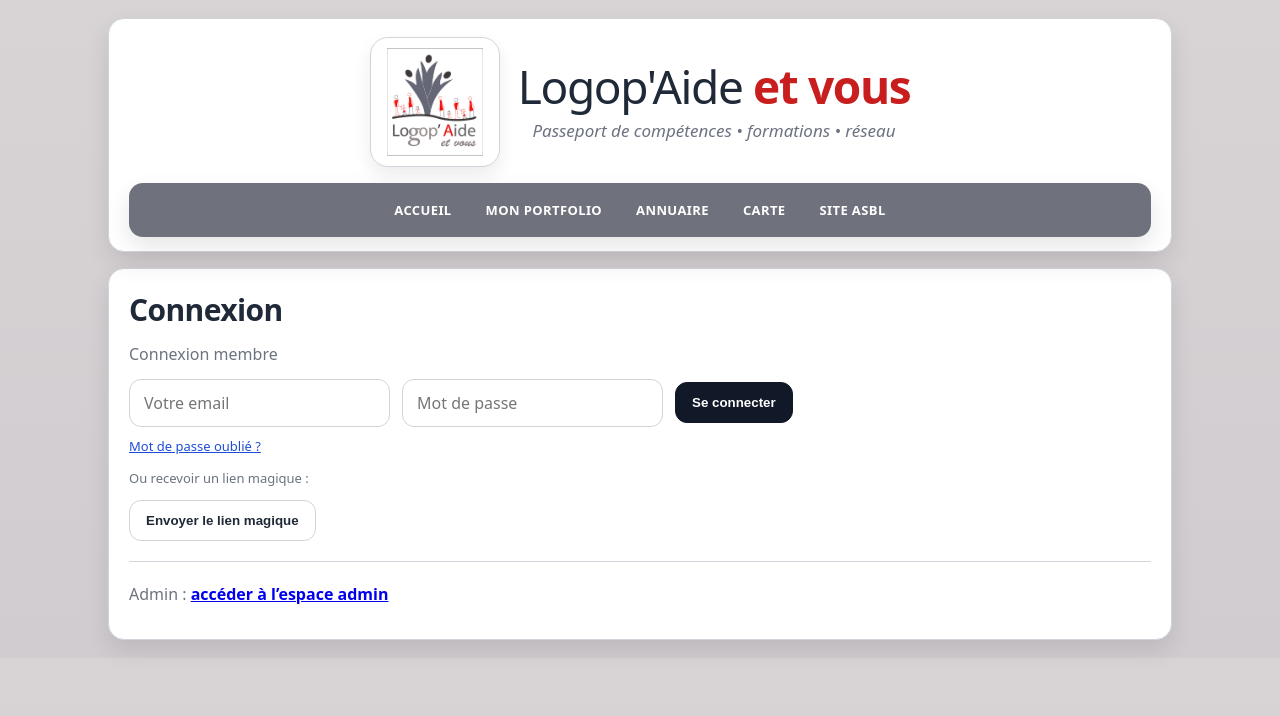
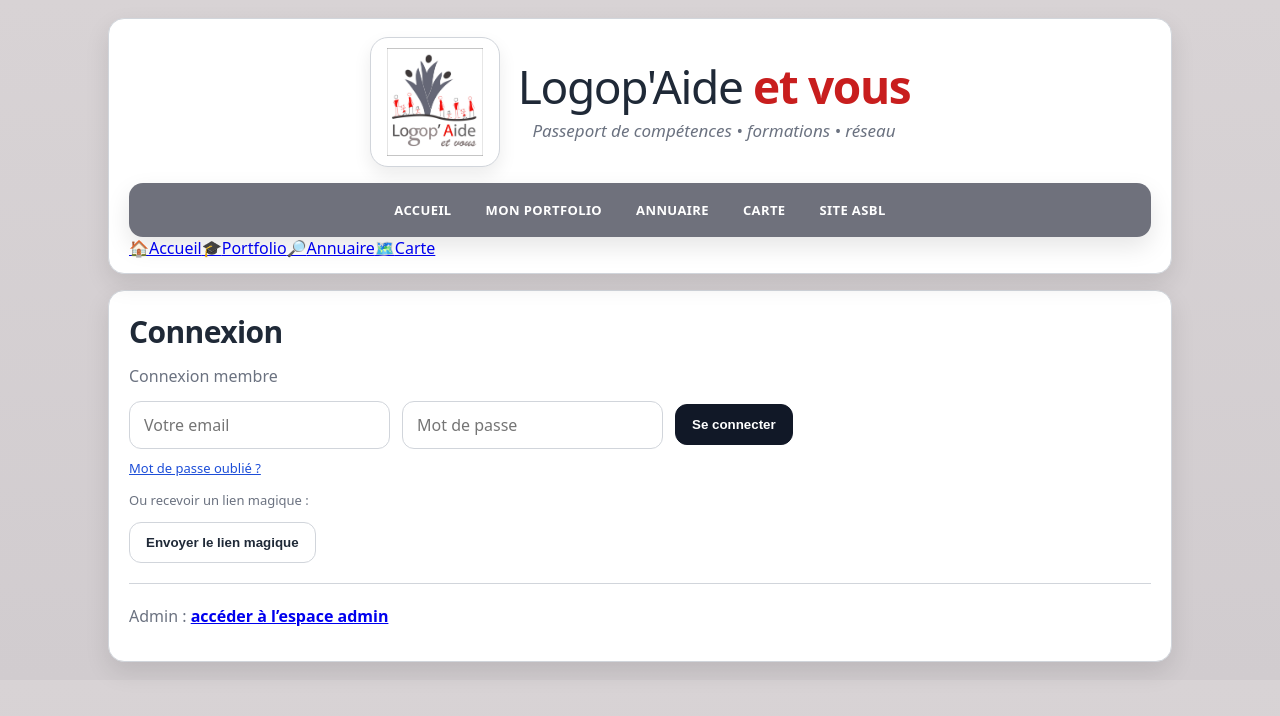
Before and after one commit to Marysepiqueray/logop-portfolio, a Next.js app: page / in a window 1280 px wide. Shown: the top 716 px of the page. Built offline with nearby package versions, Linux system fonts and the light colour scheme; no server answers.

Commit message:
Update NavBar.tsx

```diff
--- a/app/components/NavBar.tsx
+++ b/app/components/NavBar.tsx
@@ -19,21 +19,19 @@
         .eq("auth_id", userId)
         .maybeSingle();
 
-      if (membre?.role === "admin") {
-        setIsAdmin(true);
-      }
+      if (membre?.role === "admin") setIsAdmin(true);
     }
 
     checkRole();
   }, []);
 
   return (
+    <>
       <nav className="navbar">
         <a href="/">Accueil</a>
         <a href="/me">Mon portfolio</a>
         <a href="/annuaire">Annuaire</a>
         <a href="/carte">Carte</a>
-
         <a
           href="https://www.logopaidetvous.be/"
           target="_blank"
@@ -41,8 +39,16 @@
         >
           Site ASBL
         </a>
-
         {isAdmin && <a href="/admin">Admin</a>}
       </nav>
+
+      <nav className="mobile-tabbar">
+        <a href="/">🏠<span>Accueil</span></a>
+        <a href="/me">🎓<span>Portfolio</span></a>
+        <a href="/annuaire">🔎<span>Annuaire</span></a>
+        <a href="/carte">🗺️<span>Carte</span></a>
+        {isAdmin && <a href="/admin">⚙️<span>Admin</span></a>}
+      </nav>
+    </>
   );
 }
```
Lines whose indentation alone changed are shown as unchanged.
